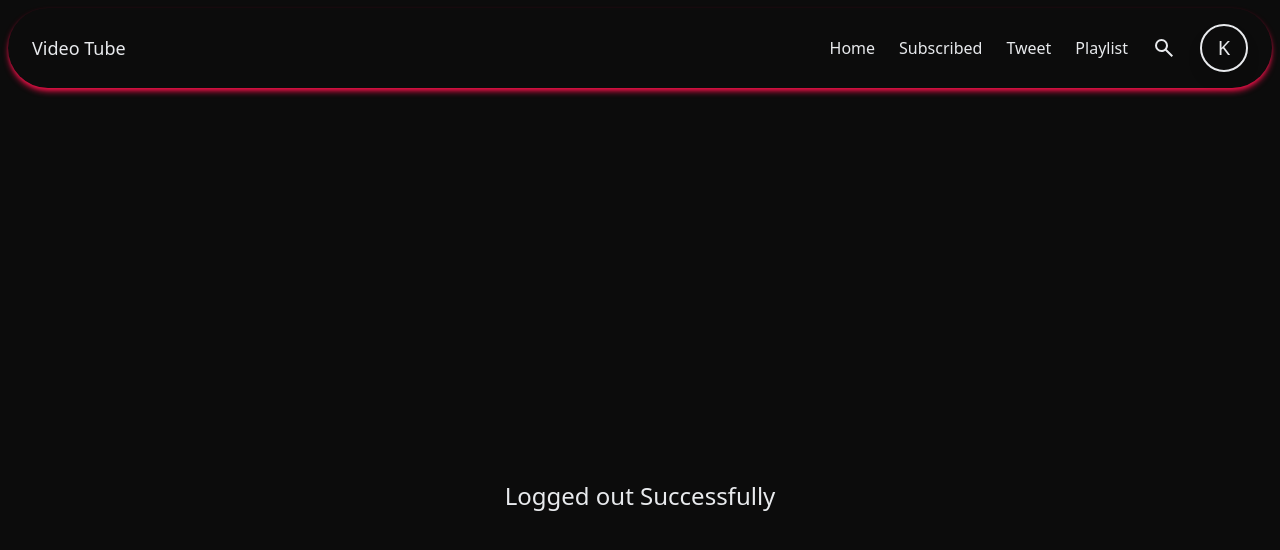
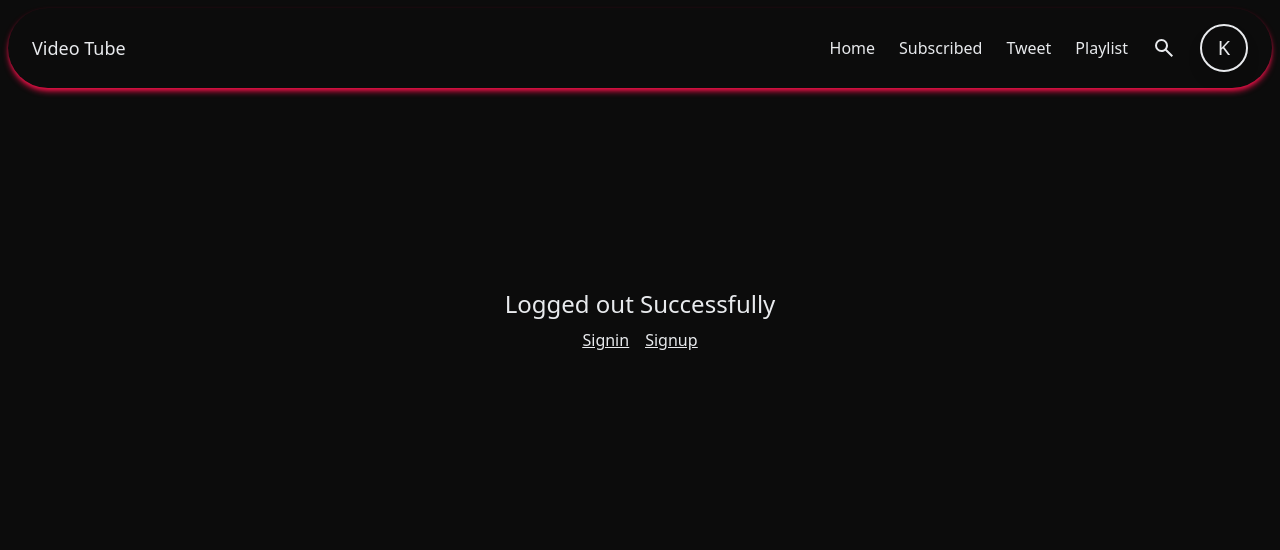
Before and after one commit to kavish224/vf, a React (Vite) app: page /logout in a window 1280 px wide. Shown: the top 550 px of the page. Built offline with nearby package versions, Linux system fonts and the light colour scheme.

Commit message:
add logout page

```diff
--- a/src/pages/Logout.jsx
+++ b/src/pages/Logout.jsx
@@ -1,3 +1,4 @@
+import { Link } from "react-router-dom"
 import { NavBar } from "../components/NavBar"
 
 export const Logout = () => {
@@ -6,9 +7,15 @@ export const Logout = () => {
             <div className="bg-black p-2">
                 <NavBar/>
             </div>
-            <div className="bg-black min-h-screen text-white flex justify-center items-center text-2xl">
+            <div className="bg-black min-h-screen text-white pt-48">
                 <div>
-                    Logged out Successfully
+                    <div className="flex justify-center text-2xl">
+                        Logged out Successfully
+                    </div>
+                    <div className="flex justify-center underline cursor-pointer">
+                        <Link to={"/signin"} className="p-2">Signin</Link>
+                        <Link to={"/signup"} className="p-2">Signup</Link>
+                    </div>
                 </div>
             </div>
         </>
```
